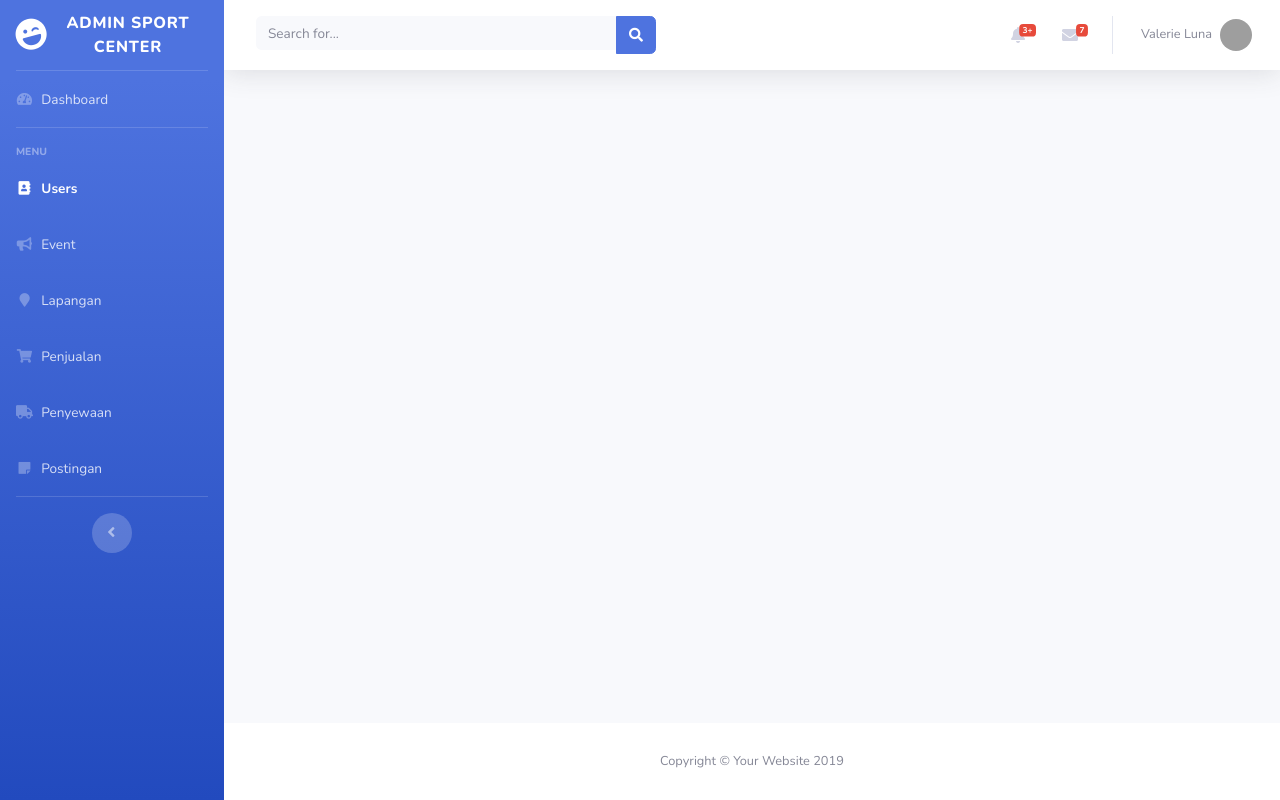
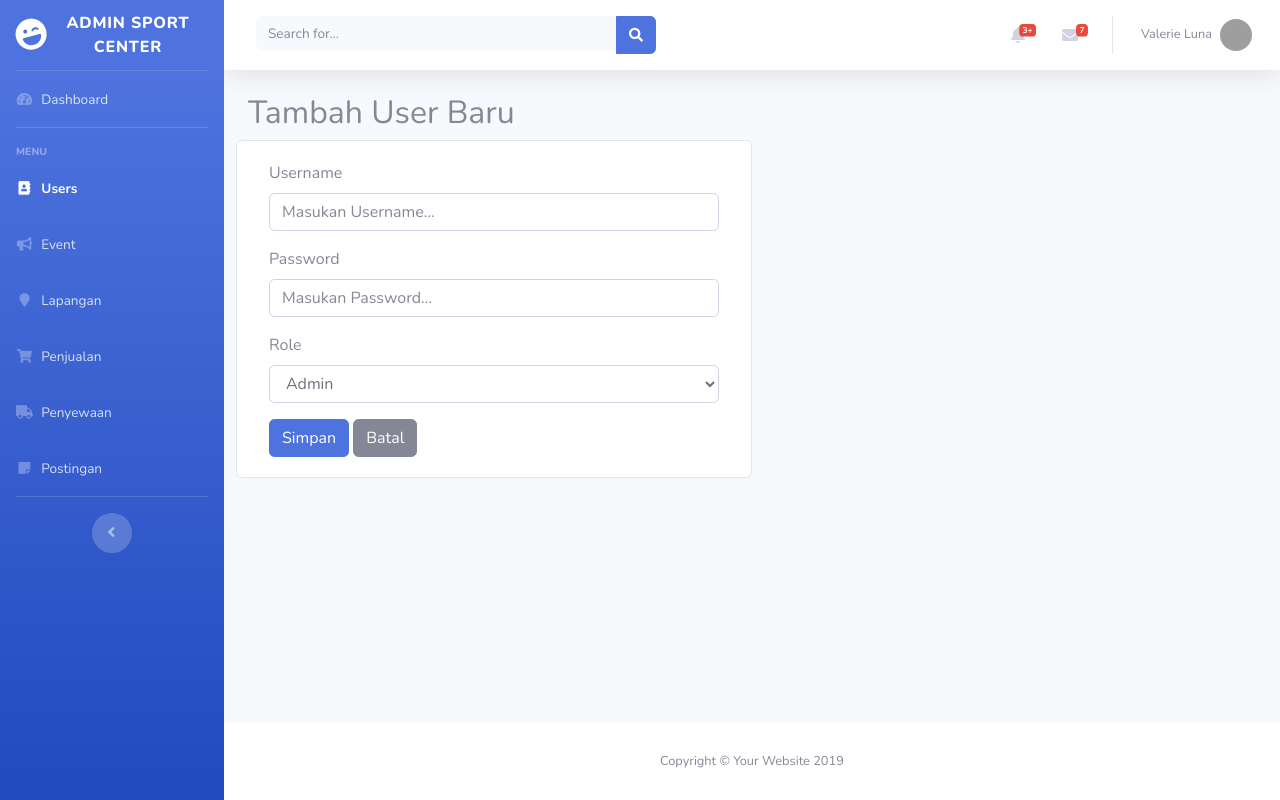
Before and after one commit to nashirjamali/sport-station, a PHP site: page /tambah-user.php in a window 1280 px wide. Run offline with PHP 8.4, Linux system fonts and the light colour scheme; some libraries are stand-ins or nearby versions; grey boxes are pictures that could not be loaded.

Commit message:
tambah-user UI

```diff
--- a/admin/tambah-user.php
+++ b/admin/tambah-user.php
@@ -313,6 +313,48 @@ require_once '../conn.php';
                 <!-- Begin Page Content -->
                 <div class="container-fluid">
 
+                    <h2>Tambah User Baru</h2>
+
+                    <div class="row">
+                        <div class="card col-md-12 col-lg-6">
+                            <div class="card-body">
+
+                                <!-- Form -->
+                                <form action="">
+
+                                    <!-- Input Username -->
+                                    <div class="form-group">
+                                        <label for="username">Username</label>
+                                        <input type="text" class="form-control" id="username" placeholder="Masukan Username...">
+                                    </div>
+
+                                    <!-- Input Password -->
+                                    <div class="form-group">
+                                        <label for="password">Password</label>
+                                        <input type="password" class="form-control" id="password" placeholder="Masukan Password...">
+                                    </div>
+
+                                    <!-- Select Role -->
+                                    <div class="form-group">
+                                        <label for="role">Role</label>
+                                        <select class="form-control" id="role">
+                                            <option value="admin">Admin</option>
+                                            <option value="user">User</option>
+                                        </select>
+                                    </div>
+
+                                    <!-- Button Simpan -->
+                                    <button type="submit" class="btn btn-primary">Simpan</button>
+
+                                    <!-- Button Batal -->
+                                    <a href="user.php" type="button" class="btn btn-secondary">Batal</a>
+
+                                </form>
+
+                            </div>
+                        </div>
+                    </div>
+
 
                 </div>
                 <!-- /.container-fluid -->
--- a/admin/user.php
+++ b/admin/user.php
@@ -314,6 +314,8 @@ require_once '../conn.php';
                 <div class="container-fluid">
                     <h2>List User</h2>
 
+                    <a href="tambah-user.php" class="btn btn-primary mt-5 mb-3">Tambah User Baru</a>
+
                     <table class="table">
                         <thead class="thead-dark">
                             <tr>
```
